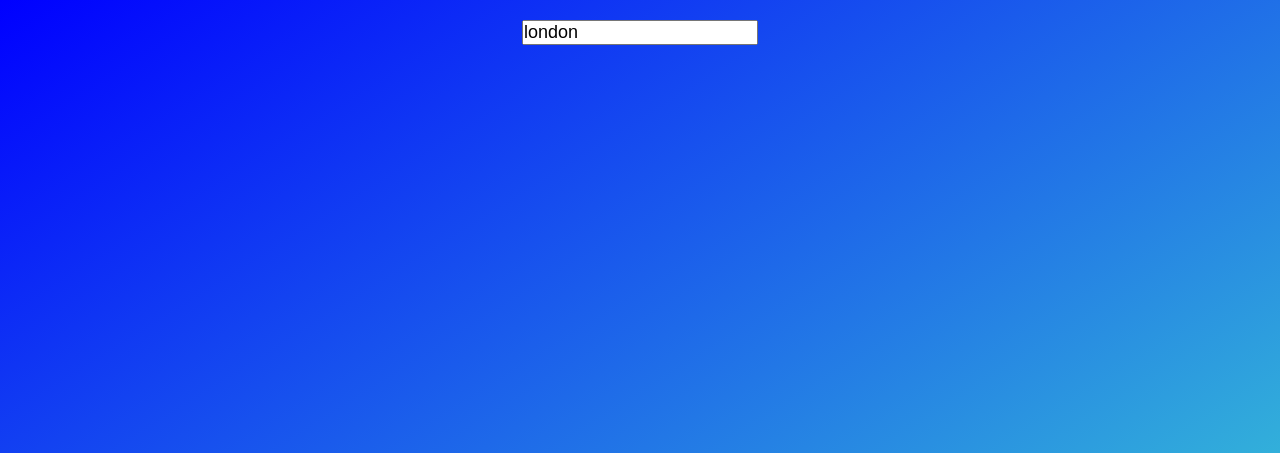
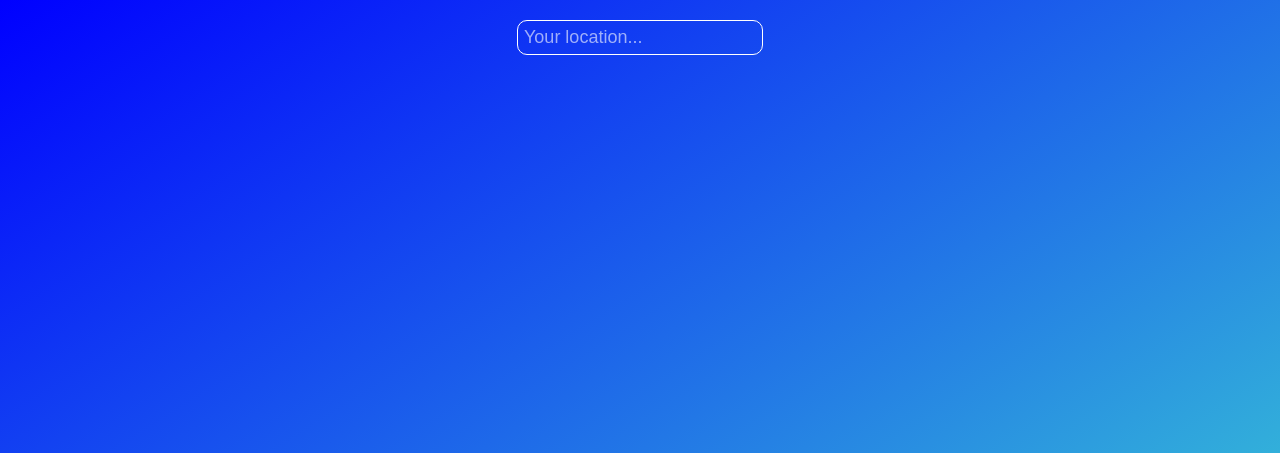
Before and after one commit to chryschi/weather-app, a website built with webpack: page src/index.html in a window 1280 px wide. Shown: the top 453 px of the page. Built offline with nearby package versions, Linux system fonts and the light colour scheme.

Commit message:
Style input field

```diff
--- a/src/index.html
+++ b/src/index.html
@@ -8,7 +8,12 @@
   </head>
   <body>
     <form action="" id="form">
-      <input type="text" id="location" name="location" value="london" />
+      <input
+        type="text"
+        id="location"
+        name="location"
+        placeholder="Your location..."
+      />
     </form>
     <main>
       <section id="currentWeather">
--- a/src/style.css
+++ b/src/style.css
@@ -28,6 +28,24 @@ body {
   flex-grow: 1;
   align-items: center;
   padding: 20px 0px;
+}
+
+input {
+  background-color: transparent;
+  border: 1px solid white;
+  border-radius: 10px;
+  color: inherit;
+  padding: 6px;
+}
+
+input::placeholder {
+  color: rgba(255, 255, 255, 0.6);
+}
+
+input:focus {
+  outline: none;
+  border: 1px solid white;
+  background-color: rgba(0, 0, 0, 0.4);
 }
 
 main {
```
